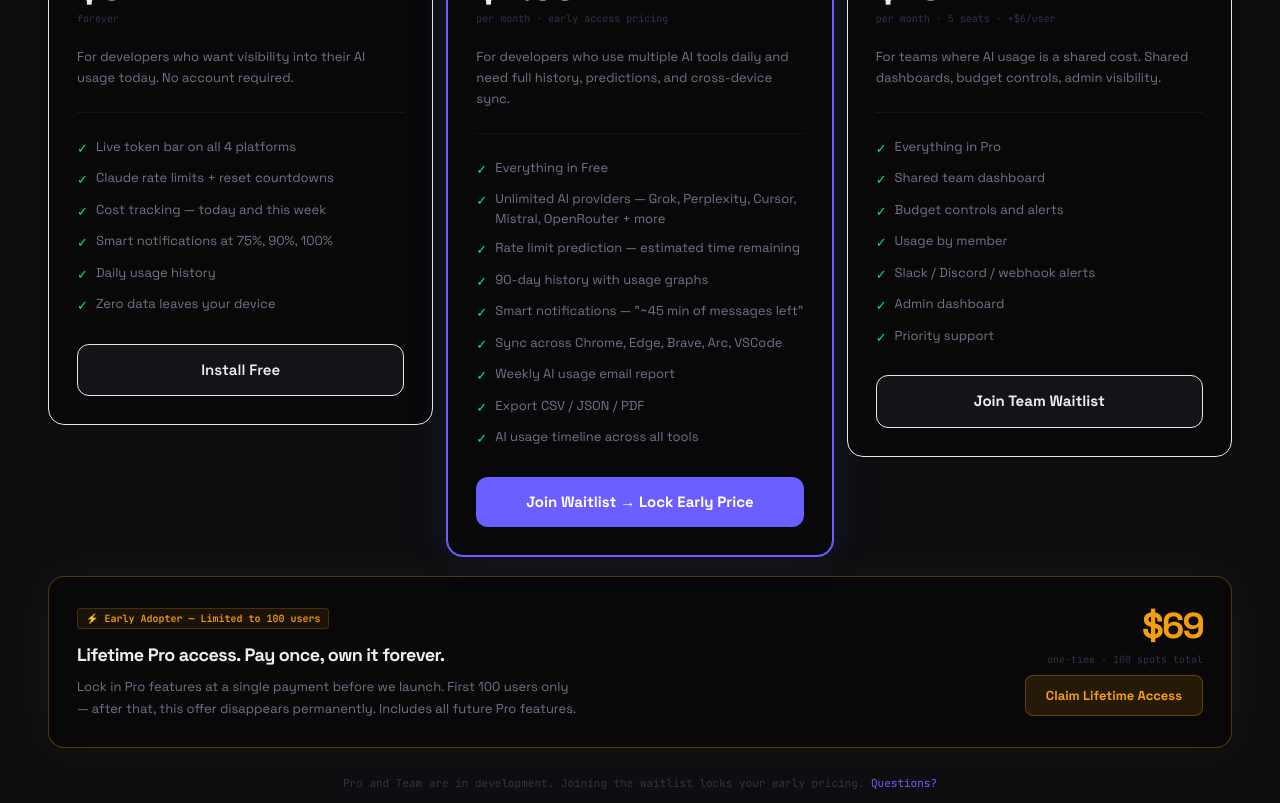
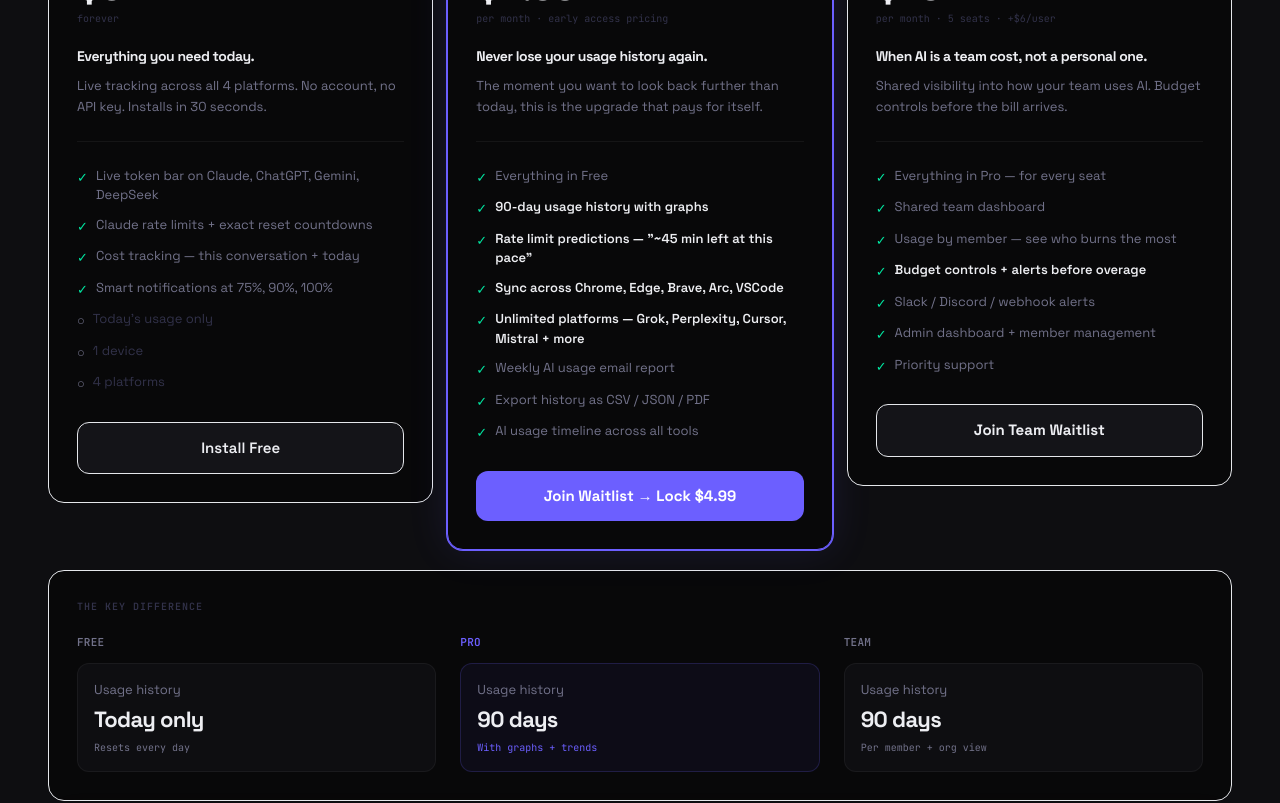
Before and after one commit to anu-ship-it/tokenpulse-web, a Next.js app: page / in a window 1280 px wide. Shown: the part 4260-5063 px from the top of the page. Built offline with nearby package versions, Linux system fonts and the light colour scheme; no server answers.

Commit message:
Updatedd the pricing page

```diff
--- a/components/sections/Pricing.tsx
+++ b/components/sections/Pricing.tsx
@@ -1,5 +1,4 @@
 "use client";
-import { useRef } from "react";
 import Button from "@/components/ui/Button";
 
 const STORE_URL =
@@ -10,41 +9,42 @@ const plans = [
     name: "Free",
     price: "$0",
     period: "forever",
-    desc: "For developers who want visibility into their AI usage today. No account required.",
+    hook: "Everything you need today.",
+    desc: "Live tracking across all 4 platforms. No account, no API key. Installs in 30 seconds.",
     features: [
-      "Live token bar on all 4 platforms",
-      "Claude rate limits + reset countdowns",
-      "Cost tracking — today and this week",
-      "Smart notifications at 75%, 90%, 100%",
-      "Daily usage history",
-      "Zero data leaves your device",
+      { text: "Live token bar on Claude, ChatGPT, Gemini, DeepSeek", limit: false, bold: false },
+      { text: "Claude rate limits + exact reset countdowns", limit: false, bold: false },
+      { text: "Cost tracking — this conversation + today", limit: false, bold: false },
+      { text: "Smart notifications at 75%, 90%, 100%", limit: false, bold: false },
+      { text: "Today's usage only", limit: true, bold: false },
+      { text: "1 device", limit: true, bold: false },
+      { text: "4 platforms", limit: true, bold: false },
     ],
     cta: "Install Free",
     ctaHref: STORE_URL,
     ctaExternal: true,
-    variant: "secondary" as const,
     featured: false,
+    badge: "",
   },
   {
     name: "Pro",
     price: "$4.99",
     period: "per month · early access pricing",
-    desc: "For developers who use multiple AI tools daily and need full history, predictions, and cross-device sync.",
+    hook: "Never lose your usage history again.",
+    desc: "The moment you want to look back further than today, this is the upgrade that pays for itself.",
     features: [
-      "Everything in Free",
-      "Unlimited AI providers — Grok, Perplexity, Cursor, Mistral, OpenRouter + more",
-      "Rate limit prediction — estimated time remaining",
-      "90-day history with usage graphs",
-      'Smart notifications — "~45 min of messages left"',
-      "Sync across Chrome, Edge, Brave, Arc, VSCode",
-      "Weekly AI usage email report",
-      "Export CSV / JSON / PDF",
-      "AI usage timeline across all tools",
+      { text: "Everything in Free", limit: false, bold: false },
+      { text: "90-day usage history with graphs", limit: false, bold: true },
+      { text: "Rate limit predictions — \"~45 min left at this pace\"", limit: false, bold: true },
+      { text: "Sync across Chrome, Edge, Brave, Arc, VSCode", limit: false, bold: true },
+      { text: "Unlimited platforms — Grok, Perplexity, Cursor, Mistral + more", limit: false, bold: true },
+      { text: "Weekly AI usage email report", limit: false, bold: false },
+      { text: "Export history as CSV / JSON / PDF", limit: false, bold: false },
+      { text: "AI usage timeline across all tools", limit: false, bold: false },
     ],
-    cta: "Join Waitlist → Lock Early Price",
+    cta: "Join Waitlist → Lock $4.99",
     ctaHref: "#waitlist",
     ctaExternal: false,
-    variant: "primary" as const,
     featured: true,
     badge: "⭐ Most Popular — Waitlist Open",
   },
@@ -52,22 +52,29 @@ const plans = [
     name: "Team",
     price: "$29",
     period: "per month · 5 seats · +$6/user",
-    desc: "For teams where AI usage is a shared cost. Shared dashboards, budget controls, admin visibility.",
+    hook: "When AI is a team cost, not a personal one.",
+    desc: "Shared visibility into how your team uses AI. Budget controls before the bill arrives.",
     features: [
-      "Everything in Pro",
-      "Shared team dashboard",
-      "Budget controls and alerts",
-      "Usage by member",
-      "Slack / Discord / webhook alerts",
-      "Admin dashboard",
-      "Priority support",
+      { text: "Everything in Pro — for every seat", limit: false, bold: false },
+      { text: "Shared team dashboard", limit: false, bold: false },
+      { text: "Usage by member — see who burns the most", limit: false, bold: false },
+      { text: "Budget controls + alerts before overage", limit: false, bold: true },
+      { text: "Slack / Discord / webhook alerts", limit: false, bold: false },
+      { text: "Admin dashboard + member management", limit: false, bold: false },
+      { text: "Priority support", limit: false, bold: false },
     ],
     cta: "Join Team Waitlist",
     ctaHref: "#waitlist",
     ctaExternal: false,
-    variant: "secondary" as const,
     featured: false,
+    badge: "",
   },
+];
+
+const comparison = [
+  { tier: "Free", color: "#72728A", value: "Today only", sub: "Resets every day", bg: "bg-[#0E0E11] border-white/5" },
+  { tier: "Pro", color: "#6C5FFF", value: "90 days", sub: "With graphs + trends", bg: "bg-[rgba(108,95,255,0.06)] border-[rgba(108,95,255,0.2)]" },
+  { tier: "Team", color: "#72728A", value: "90 days", sub: "Per member + org view", bg: "bg-[#0E0E11] border-white/5" },
 ];
 
 export default function Pricing() {
@@ -75,33 +82,27 @@ export default function Pricing() {
     e.preventDefault();
     document.getElementById("waitlist")?.scrollIntoView({ behavior: "smooth" });
     setTimeout(
-      () =>
-        (
-          document.getElementById("waitlist-email") as HTMLInputElement
-        )?.focus(),
+      () => (document.getElementById("waitlist-email") as HTMLInputElement)?.focus(),
       600,
     );
   };
 
   return (
-    <section
-      className="relative z-10 py-24 border-t border-white/5 bg-[#0E0E11]"
-      id="pricing"
-    >
+    <section className="relative z-10 py-24 border-t border-white/5 bg-[#0E0E11]" id="pricing">
       <div className="max-w-7xl mx-auto px-6 lg:px-12">
         <div className="font-mono text-[11px] font-semibold tracking-[1px] uppercase text-[#6C5FFF] mb-4">
           Pricing
         </div>
         <h2 className="text-[clamp(28px,3.5vw,44px)] font-bold leading-[1.1] tracking-[-0.04em] mb-4">
-          Start free. Upgrade when
-          <br />
-          <em className="not-italic text-[#00E5A0]">you need more.</em>
+          Free until you want<br/>
+          <em className="not-italic text-[#00E5A0]">to look back.</em>
         </h2>
         <p className="text-[15px] text-[#72728A] leading-relaxed max-w-[500px] mb-14">
-          The free extension tracks what matters today. Pro is in development —
-          join the waitlist to lock early pricing and get first access.
+          The free tier tracks everything happening right now. The moment you want
+          history, graphs, or predictions — that is what Pro is for.
         </p>
 
+        {/* Plan grid */}
         <div className="grid grid-cols-1 lg:grid-cols-3 gap-3.5 items-start mb-5">
           {plans.map((plan) => (
             <div
@@ -112,41 +113,50 @@ export default function Pricing() {
                   : "bg-[#080809] border border-white/8"
               }`}
             >
-              {plan.featured && "badge" in plan && (
+              {plan.badge && (
                 <div className="absolute -top-3 left-1/2 -translate-x-1/2 font-mono text-[10px] font-semibold text-white bg-[#6C5FFF] px-3 py-1 rounded-full whitespace-nowrap">
                   {plan.badge}
                 </div>
               )}
+
               <div className="font-mono text-[10px] font-semibold uppercase tracking-widest text-[#72728A] mb-3">
                 {plan.name}
               </div>
               <div className="text-[40px] font-black text-[#EDEEF2] tracking-[-0.06em] leading-none mb-1">
                 {plan.price}
               </div>
-              <div className="font-mono text-[10px] text-[#32324A] mb-5">
-                {plan.period}
+              <div className="font-mono text-[10px] text-[#32324A] mb-5">{plan.period}</div>
+
+              {/* Hook line — new */}
+              <div className="text-[14px] font-bold text-[#EDEEF2] mb-2 tracking-tight">
+                {plan.hook}
               </div>
               <p className="text-[13px] text-[#72728A] leading-relaxed mb-6 pb-6 border-b border-white/5">
                 {plan.desc}
               </p>
+
               <ul className="flex flex-col gap-2.5 mb-7 flex-1">
-                {plan.features.map((f) => (
-                  <li
-                    key={f}
-                    className="flex items-start gap-2 text-[13px] text-[#72728A]"
-                  >
-                    <span className="text-[#00E5A0] flex-shrink-0 mt-0.5">
-                      ✓
+                {plan.features.map((f, i) => (
+                  <li key={i} className="flex items-start gap-2 text-[13px]">
+                    <span className={`flex-shrink-0 mt-0.5 ${f.limit ? "text-[#72728A]" : "text-[#00E5A0]"}`}>
+                      {f.limit ? "○" : "✓"}
                     </span>
-                    {f}
+                    <span className={
+                      f.limit ? "text-[#32324A]"
+                      : f.bold ? "text-[#EDEEF2] font-semibold"
+                      : "text-[#72728A]"
+                    }>
+                      {f.text}
+                    </span>
                   </li>
                 ))}
               </ul>
+
               {plan.ctaExternal ? (
                 <Button
                   href={plan.ctaHref}
                   external
-                  variant={plan.variant}
+                  variant={plan.featured ? "primary" : "secondary"}
                   size="lg"
                   className="w-full justify-center"
                 >
@@ -168,6 +178,32 @@ export default function Pricing() {
           ))}
         </div>
 
+        {/* History wall — visual comparison */}
+        <div className="bg-[#080809] border border-white/8 rounded-2xl p-7 mb-5">
+          <div className="font-mono text-[10px] font-semibold uppercase tracking-widest text-[#32324A] mb-5">
+            The key difference
+          </div>
+          <div className="grid grid-cols-1 md:grid-cols-3 gap-6">
+            {comparison.map((item) => (
+              <div key={item.tier} className="flex flex-col gap-3">
+                <div
+                  className="font-mono text-[11px] font-semibold uppercase tracking-wide"
+                  style={{ color: item.color }}
+                >
+                  {item.tier}
+                </div>
+                <div className={`border rounded-xl p-4 ${item.bg}`}>
+                  <div className="text-[13px] text-[#72728A] mb-1">Usage history</div>
+                  <div className="text-[22px] font-black text-[#EDEEF2] tracking-tight">{item.value}</div>
+                  <div className="font-mono text-[10px] mt-1" style={{ color: item.color }}>
+                    {item.sub}
+                  </div>
+                </div>
+              </div>
+            ))}
+          </div>
+        </div>
+
         {/* Lifetime card */}
         <div className="bg-[#080809] border border-[rgba(245,158,11,0.3)] rounded-2xl p-7 flex flex-col md:flex-row items-start md:items-center justify-between gap-6 shadow-[0_0_40px_rgba(245,158,11,0.05)]">
           <div className="flex-1">
@@ -175,27 +211,20 @@ export default function Pricing() {
               ⚡ Early Adopter — Limited to 100 users
             </span>
             <h3 className="text-[18px] font-bold text-[#EDEEF2] tracking-tight mb-2">
-              Lifetime Pro access. Pay once, own it forever.
+              Lifetime Pro. Pay once, own it forever.
             </h3>
             <p className="text-[13px] text-[#72728A] leading-relaxed max-w-[500px]">
-              Lock in Pro features at a single payment before we launch. First
-              100 users only — after that, this offer disappears permanently.
-              Includes all future Pro features.
+              First 100 users only. Includes 90-day history, predictions, sync, all future Pro features.
+              After 100 spots this offer is gone permanently.
             </p>
           </div>
           <div className="flex flex-col items-start md:items-end gap-2 flex-shrink-0">
-            <div className="text-[36px] font-black text-[#F59E0B] tracking-[-0.05em] leading-none">
-              $69
-            </div>
-            <div className="font-mono text-[10px] text-[#32324A]">
-              one-time · 100 spots total
-            </div>
+            <div className="text-[36px] font-black text-[#F59E0B] tracking-[-0.05em] leading-none">$69</div>
+            <div className="font-mono text-[10px] text-[#32324A]">one-time · 100 spots total</div>
             <button
               onClick={(e) => {
                 e.preventDefault();
-                document
-                  .getElementById("waitlist")
-                  ?.scrollIntoView({ behavior: "smooth" });
+                document.getElementById("waitlist")?.scrollIntoView({ behavior: "smooth" });
               }}
               className="text-[13px] font-bold text-[#F59E0B] bg-[rgba(245,158,11,0.12)] border border-[rgba(245,158,11,0.3)] px-5 py-2.5 rounded-lg hover:bg-[rgba(245,158,11,0.2)] transition-all"
             >
@@ -205,12 +234,8 @@ export default function Pricing() {
         </div>
 
         <p className="text-center font-mono text-[11px] text-[#32324A] mt-6 leading-loose">
-          Pro and Team are in development. Joining the waitlist locks your early
-          pricing.{" "}
-          <a
-            href="mailto:support@token-pulse.in"
-            className="text-[#6C5FFF] hover:underline"
-          >
+          Pro and Team are in development. Joining the waitlist locks your early pricing.{" "}
+          <a href="mailto:support@token-pulse.in" className="text-[#6C5FFF] hover:underline">
             Questions?
           </a>
         </p>
```
